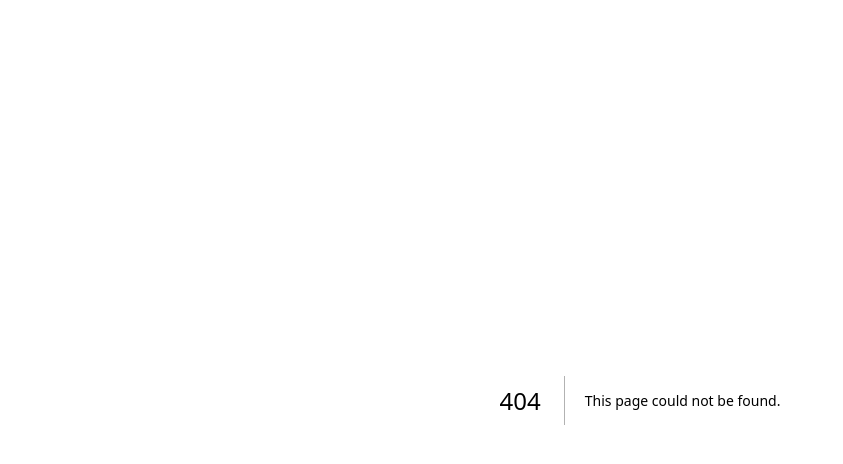
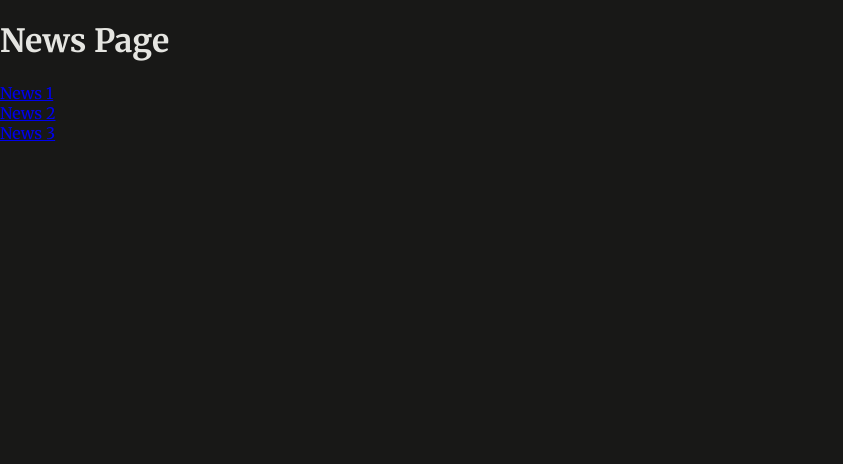
Before and after one commit to Felipe-Euzebio/nextjs-news, a Next.js app: page /news in a window 1280 px wide. Before the commit this address had no page. Shown: the top 464 px of the page, without its empty margins (0-843 px from the left). Built offline with nearby package versions, Linux system fonts and the light colour scheme.

Commit message:
Adding NewsPage and NewsDetailsPage

```diff
--- /dev/null
+++ b/app/news/page.js
@@ -0,0 +1,20 @@
+import Link from "next/link";
+
+export default function NewsPage() {
+  return (
+    <>
+        <h1>News Page</h1>
+        <ul>
+            <li>
+                <Link href="/news/1">News 1</Link>
+            </li>
+            <li>
+                <Link href="/news/2">News 2</Link>
+            </li>
+            <li>
+                <Link href="/news/3">News 3</Link>
+            </li>
+        </ul>
+    </>
+  )
+}
```
Also changed, not shown: app/news/[id]/page.js (added, +10 -0 lines).
